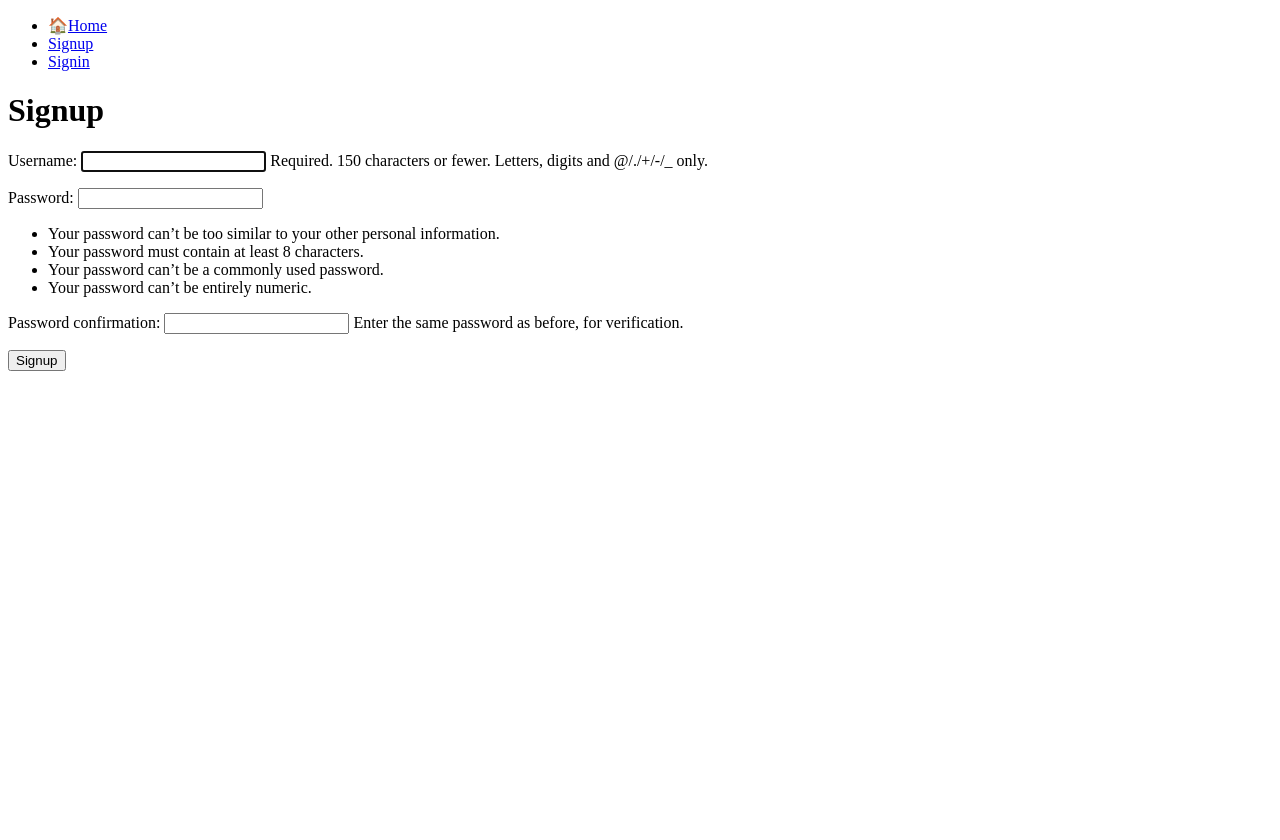
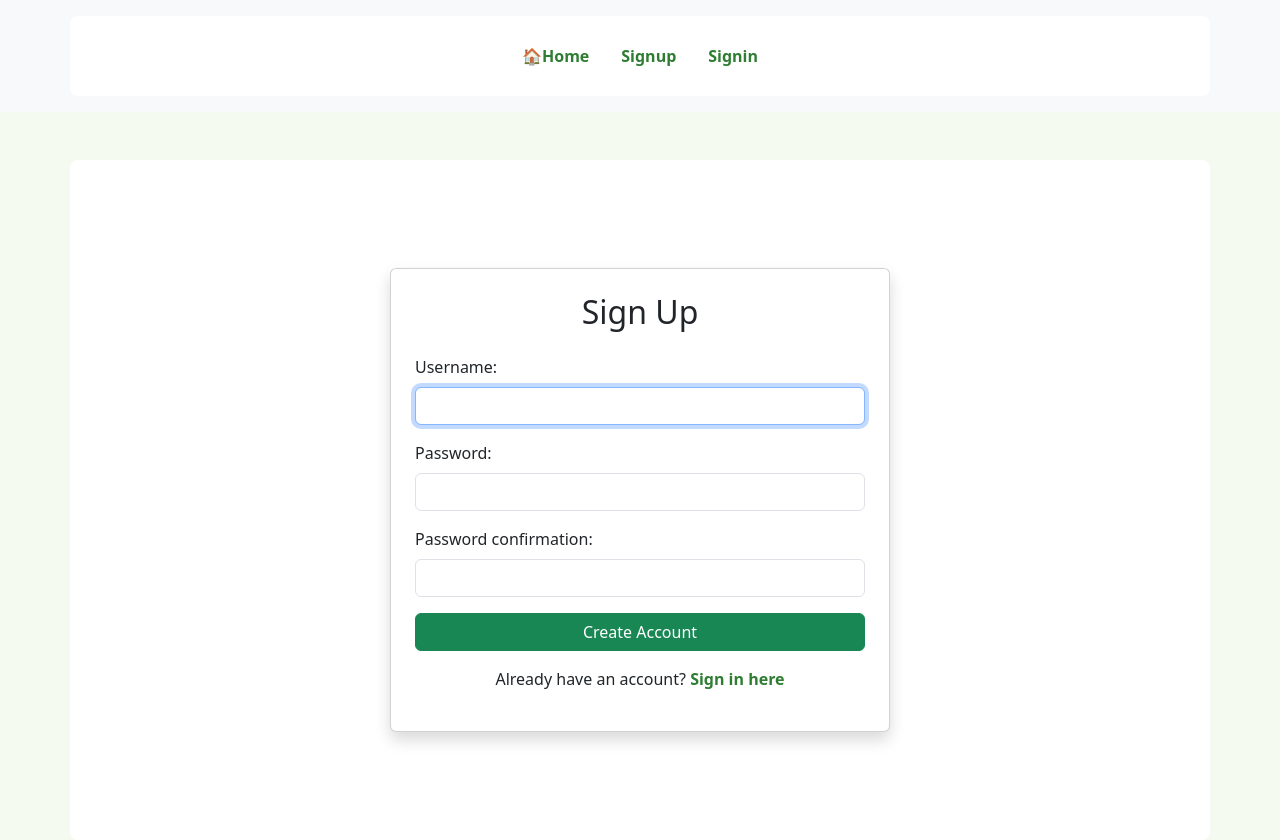
Before and after one commit to andresmartinezpineda/produce_store, a Django app: page /signup/ in a window 1280 px wide. Before the commit the page ends 371 px from the top, so only its background shows below. Run offline with Django 5.2, Linux system fonts and the light colour scheme; some libraries are stand-ins or nearby versions.

Commit message:
style: Apply Fruver-themed styles and layout improvements

```diff
--- a/my_project/settings.py
+++ b/my_project/settings.py
@@ -38,6 +38,7 @@ INSTALLED_APPS = [
     'django.contrib.messages',
     'django.contrib.staticfiles',
     'shop_admin',
+    'widget_tweaks',
 ]
 
 MIDDLEWARE = [
--- /dev/null
+++ b/shop_admin/static/css/fruver_style.css
@@ -0,0 +1,79 @@
+body {
+    background-color: #f4faef;
+    color: #333333;
+}
+
+h1 {
+    color: #2e7d32;
+}
+
+a {
+    color: #2e7d32;
+    text-decoration: none;
+    font-weight: bold;
+}
+
+a:hover {
+    text-decoration: underline;
+    color: #1b5e20;
+}
+
+nav {
+    background-color: #4CAF50;
+}
+
+nav a {
+    color: white;
+    font-weight: bold;
+}
+
+nav a:hover {
+    text-decoration: underline;
+}
+
+.nav-link {
+    color: #2e7d32 !important; /* Verde tipo fruver */
+    text-decoration: none !important;
+    font-weight: bold;
+}
+
+ul li a {
+    color: #4CAF50;
+    text-decoration: none;
+    font-weight: bold;
+    font-size: 1.3rem;
+}
+
+ul li a:hover {
+    text-decoration: underline;
+    color: #388E3C;
+}
+
+.btn-primary {
+    background-color: #4CAF50;
+    border: none;
+}
+
+.btn-primary:hover {
+    background-color: #388E3C;
+}
+
+.btn-danger {
+    background-color: #E53935;
+    border: none;
+}
+
+.btn-warning {
+    background-color: #FF9800;
+    border: none;
+}
+
+.list-group-item {
+    background-color: white;
+}
+
+.container {
+    background-color: #ffffff;
+    padding: 20px;
+    border-radius: 8px;
+}
--- a/shop_admin/templates/layouts/base.html
+++ b/shop_admin/templates/layouts/base.html
@@ -1,46 +1,56 @@
+{% load static %}
+
 <!DOCTYPE html>
 <html lang="en">
 <head>
     <meta charset="UTF-8">
     <meta name="viewport" content="width=device-width, initial-scale=1.0">
-    <title>base</title>
+    <title>{%block title%}My app{%endblock%}</title>
+
+    <link href="https://cdn.jsdelivr.net/npm/bootstrap@5.3.0/dist/css/bootstrap.min.css" rel="stylesheet">
+
+    <link rel="stylesheet" href="{% static 'css/fruver_style.css' %}">
+
 </head>
 <body>
-    <nav>
-        <ul>
-            <li>
-                🏠<a href="{%url 'home'%}">Home</a>
+
+    <nav class="navbar navbar-expand-lg bg-light py-3">
+        <div class="container justify-content-center">
+            <ul class="nav">
+                <li class="nav-item">
+                    <a class="nav-link fw-bold" href="{%url 'home'%}">🏠Home</a>
                 </li>
                 {%if user.is_authenticated%}
-            <li>
-                ➕📂<a href="{%url 'category_create'%}">Category create</a>
+                    <li class="nav-item">
+                        <a class="nav-link" href="{%url 'category_create'%}">➕📂Category create</a>
                     </li>
-            <li>
-                ⚙️📂<a href="{%url 'categories_manage'%}">Categories manage </a>
+                    <li class="nav-item">
+                        <a class="nav-link" href="{%url 'categories_manage'%}">⚙️📂Categories manage </a>
                     </li>
-            <li>
-                🍎🥦<a href="{%url 'categories'%}">Categories and their products</a>
+                    <li class="nav-item">
+                        <a class="nav-link" href="{%url 'product_create'%}">➕📦Product create</a>
                     </li>
-            <li>
-                ➕📦<a href="{%url 'product_create'%}">Product create</a>
+                    <li class="nav-item">
+                        <a class="nav-link" href="{%url 'all_products'%}">📦All products</a>
                     </li>
-            <li>
-                📦<a href="{%url 'all_products'%}">All products</a>
-            </li>
-            <li>
-                🔒🚪<a href="{%url 'logout'%}">Logout</a>
+                    <li class="nav-item">
+                        <a class="nav-link" href="{%url 'logout'%}">🔒🚪Logout</a>
                     </li>
                 {%else%}
-            <li>
-                <a href="{%url 'signup'%}">Signup</a>
+                    <li class="nav-item">
+                        <a class="nav-link" href="{%url 'signup'%}">Signup</a>
                     </li>
-            <li>
-                <a href="{%url 'signin'%}">Signin</a>
+                    <li class="nav-item">
+                        <a class="nav-link" href="{%url 'signin'%}">Signin</a>
                     </li>
                 {%endif%}
             </ul>
+        </div>
     </nav>
+
+    <div class="container mt-5">
         {%block content%}
         {%endblock%}
+    </div>
 </body>
 </html>
--- a/shop_admin/templates/signup.html
+++ b/shop_admin/templates/signup.html
@@ -1,28 +1,42 @@
-<!DOCTYPE html>
-<html lang="en">
-<head>
-    <meta charset="UTF-8">
-    <meta name="viewport" content="width=device-width, initial-scale=1.0">
-    <title>Signup</title>
-</head>
-<body>
-    {%extends 'layouts/base.html'%}
+{%extends 'layouts/base.html'%}
 
-    {%block content%}
-    <h1>Signup</h1>
+{% block title %}Sign Up{% endblock %}
 
-    {{error}}
+{% load widget_tweaks %}
 
-    <form method="POST">
+{%block content%}
+<div class="container d-flex justify-content-center align-items-center" style="min-height: 80vh;">
+    <div class="card shadow p-4" style="width: 100%; max-width: 500px;">
+        <h2 class="text-center mb-4">Sign Up</h2>
 
-        {%csrf_token%}
-        {{form.as_p}}
+        {% if error %}
+        <div class="alert alert-danger">{{ error }}</div>
+        {% endif %}
 
-        <button>
-            Signup
-        </button>
-    </form>
-    {%endblock%}
+        <form method="POST">
+            {% csrf_token %}
 
-</body>
-</html>
+            <div class="mb-3">
+                <label for="id_username" class="form-label">Username:</label>
+                {{ form.username|add_class:"form-control" }}
+            </div>
+
+            <div class="mb-3">
+                <label for="id_password1" class="form-label">Password:</label>
+                {{ form.password1|add_class:"form-control" }}
+            </div>
+
+            <div class="mb-3">
+                <label for="id_password2" class="form-label">Password confirmation:</label>
+                {{ form.password2|add_class:"form-control" }}
+            </div>
+
+            <button type="submit" class="btn btn-success w-100">Create Account</button>
+        </form>
+
+        <div class="mt-3 text-center">
+            <p>Already have an account? <a href="{% url 'signin' %}">Sign in here</a></p>
+        </div>
+    </div>
+</div>
+{%endblock%}
--- a/shop_admin/urls.py
+++ b/shop_admin/urls.py
@@ -8,12 +8,10 @@ urlpatterns = [
     path('signin/',views.signin,name="signin"),     # User login page
     path('logout/',views.signout,name="logout"),     # User logout action
 
-    path('categories/',views.categories,name="categories"),
     path('categories_manage/',views.categories_manage,name='categories_manage'),
     path('categories_manage/<int:category_id>/',views.edit_category,name='edit_category'),
     path('delete_category/<int:category_id>/',views.delete_category,name='delete_category'),
     path('category_create/',views.category_create,name='category_create'), # URL pattern for creating a new product category
-    path('categories/<int:category_id>/',views.products_by_category,name='products_by_category'),
 
     path('all_products/',views.all_products,name='all_products'),
     path('product_create/',views.product_create,name='product_create'),
--- a/shop_admin/views.py
+++ b/shop_admin/views.py
@@ -108,15 +108,6 @@ def category_create(request):
             })
 
 @login_required
-def categories(request):
-    """
-    Displays the list of categories for the logged-in user.
-    """
-    return render(request,'categories/categories.html',{
-        'categories': Category.objects.filter(user=request.user).order_by('name')
-    })
-
-@login_required
 def product_create(request):
     """
     Handles the creation of a new product:
@@ -142,18 +133,6 @@ def product_create(request):
             })
 
 @login_required
-def products_by_category(request,category_id):
-    """
-    List products filtered by category for the logged-in user.
-    """
-    category = get_object_or_404(Category,pk = category_id,user = request.user)
-    products = Product.objects.filter(category=category,user = request.user).order_by('name')
-    return render(request,'products/products_by_category.html',{
-        'products': products,
-        'category': category
-    })
-
-@login_required
 def edit_product(request,product_id):
     """
     Allows logged-in users to edit their own products.
@@ -170,7 +149,7 @@ def edit_product(request,product_id):
             product_updated = form.save(commit=False)
             product_updated.user = request.user
             product_updated.save()
-            return redirect('categories')
+            return redirect('all_products')
         else:
             return render(request,'products/edit_product.html',{
                 'form': form,
```
Also changed, not shown: shop_admin/templates/Signin.html (+30 -22 lines), shop_admin/templates/categories/categories.html (deleted, +0 -22 lines), shop_admin/templates/categories/categories_manage.html (+10 -19 lines), shop_admin/templates/categories/category_create.html (+11 -18 lines), shop_admin/templates/categories/edit_category.html (+16 -21 lines), shop_admin/templates/home.html (+11 -15 lines), shop_admin/templates/products/all_products.html (+18 -23 lines), shop_admin/templates/products/edit_product.html (+14 -19 lines), shop_admin/templates/products/product_create.html (+12 -17 lines), shop_admin/templates/products/products_by_category.html (deleted, +0 -28 lines). Lines whose indentation alone changed are shown as unchanged.
